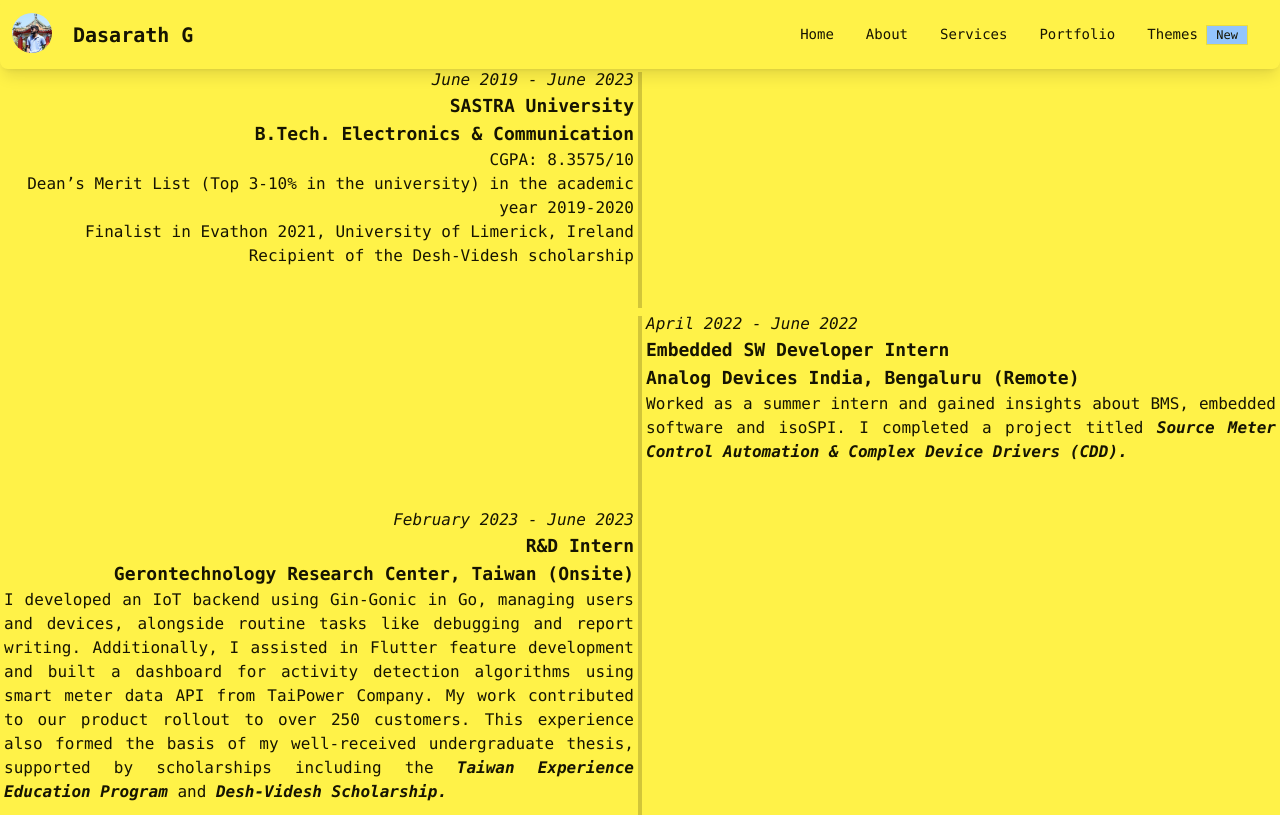
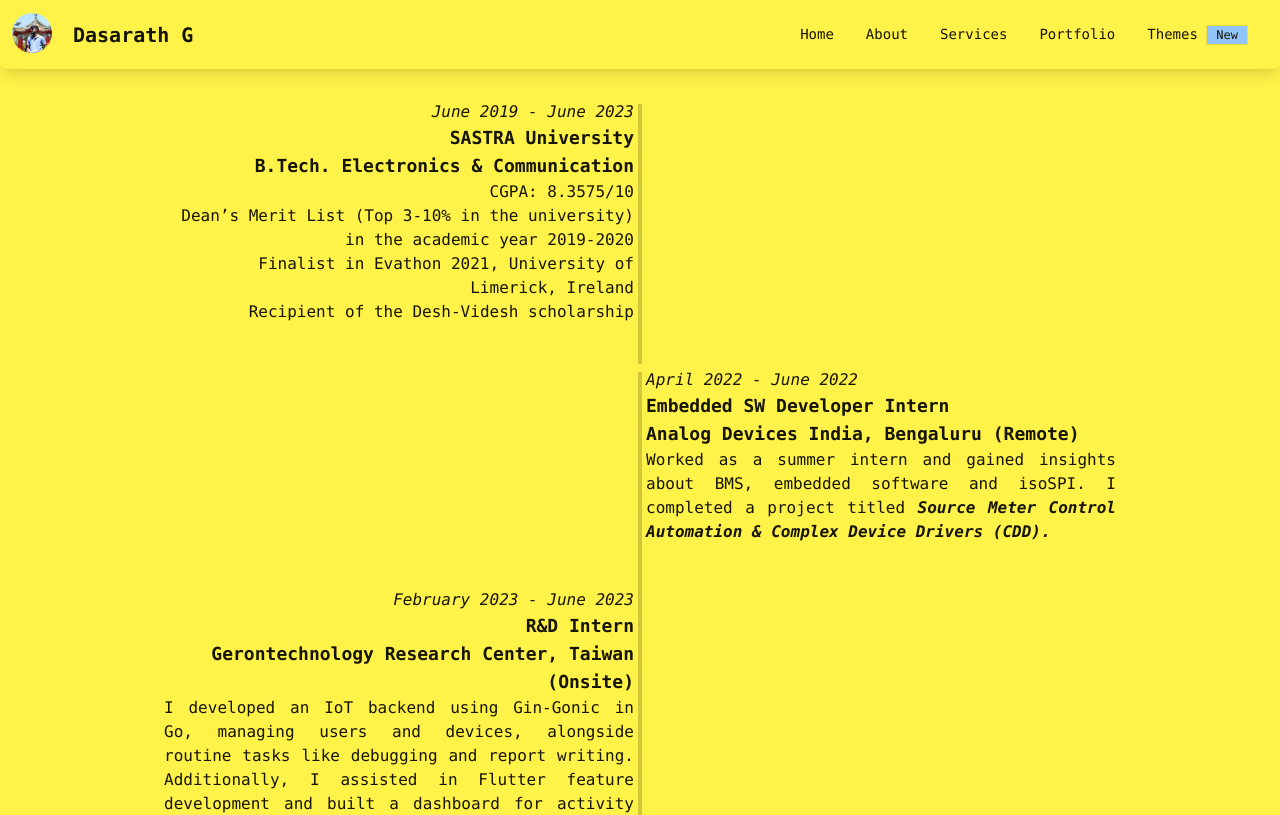
Before and after one commit to dasarathg68/portfolio, a Vue app: page /about in a window 1280 px wide. Shown: the top 815 px of the page. Built offline with nearby package versions, Linux system fonts and the light colour scheme.

Commit message:
feat: adjust spacing in timeline

```diff
--- a/src/components/TimeLine.vue
+++ b/src/components/TimeLine.vue
@@ -1,5 +1,5 @@
 <template>
-  <div class="mt-16">
+  <div>
     <ul className="timeline timeline-snap-icon max-md:timeline-compact timeline-vertical">
       <li>
         <div className="timeline-start md:text-end mb-10">
--- a/src/views/AboutView.vue
+++ b/src/views/AboutView.vue
@@ -1,5 +1,9 @@
 <template>
-  <TimeLine />
+  <div class="mt-24">
+    <div class="flex justify-center">
+      <TimeLine class="w-9/12 h-1000" />
+    </div>
+  </div>
 </template>
 <script setup>
 import TimeLine from '@/components/TimeLine.vue'
```
